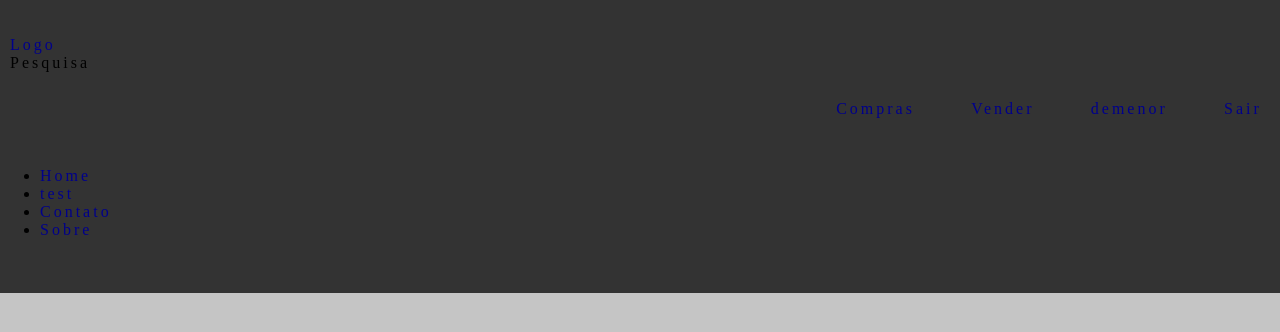
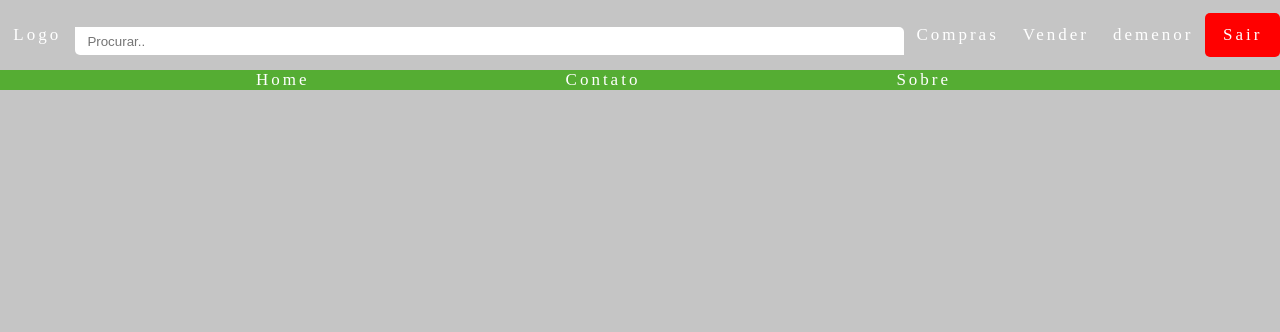
Before and after one commit to MrFahrenhei/agroyellow, a PHP site: page /home.php in a window 1280 px wide. Shown: the top 332 px of the page. Run offline with PHP 8.4, Linux system fonts and the light colour scheme; a user stored in the database is signed in.

Commit message:
Nav bar ta um aço

```diff
--- a/navbar.php
+++ b/navbar.php
@@ -3,24 +3,23 @@
 
 <div id="navPrincipal" class="menuContainer fixed">
   <div id="menuMaior">
-      <a href="">Logo</a>
-      <div id="pesqusia">Pesquisa</div>
       <div class="canto">
+          <a href="">Logo</a>
+          <input type="text" placeholder="Procurar..">
           <a href="#home">Compras</a>
           <a href="#contact">Vender</a>
           <?php
             if ($_SESSION['nome'] == true) {
-            echo'<a style=" !important"  href="perfil.php">'.$_SESSION['nome'].'</a>';
-            echo '<a style="float:right; border: none;!important" href="logout.php">Sair</a>';}
+            echo'<a href="perfil.php">'.$_SESSION['nome'].'</a>';
+            echo'<a style="background-color:red; border-radius:5px; !important" href="logout.php">Sair</a>';}
           ?>
       </div>
   </div>
   <div id="menuMenor">
-    <ul>
+      <ul>
         <li><a href="#home">Home</a></li>
-        <li><a href="#contact">test</a></li>
         <li><a href="#contact">Contato</a></li>
         <li><a href="#about">Sobre</a></li>
-        </ul>
+      </ul>
   </div>
 </div>
--- a/styles/navbar.css
+++ b/styles/navbar.css
@@ -3,20 +3,83 @@ body{
     padding: none;
     letter-spacing: 3px;
 }
+
+#navPrincipal{
+  text-decoration: none;
+
+}
+#menuMaior .canto input[type=text] {
+  padding: 0.5% 50% 0.5% 1%;
+  border: none;
+  margin: 1% 0% 0% 0%;
+  border-radius: 0px 5px;
+}
+#menuMaior a {
+  float: left;
+  padding: 12px;
+  color: white;
+  text-decoration: none;
+  font-size: 17px;
+  width: 16.6%;
+  text-align: center;
+}
+.canto{
+  margin: 0% 0% 0% 0%;
+  padding:1% 0% 1% 0%;
+  display: flex;
+  align-items: center;
+}
+#menuMenor{
+  background-color: #55ad33;
+  display:flex;
+}
+#menuMenor ul {
+  width: 100%;
+  list-style-type: none;
+  margin: 0;
+  padding: 0;
+}
+#menuMenor li{
+  display:inline;
+  float:left;
+  margin: 0% 0% 0% 20%;
+  padding: 0% 0% 0% 0%;
+  color: white;
+
+  font-size: 17px;
+  text-align: center;
+}
+#menuMenor a{
+  float: left;
+  display:block;
+  text-decoration: none;
+  color:white;
+}
+#menuMenor a:hover{
+  color:black;
+}
+li:last-child{
+  border-right: none;
+}
+
+
+
+/*
 #navPrincipal{
   width:100%;
   min-height: 70px;
   margin: 0;
   padding: 2% 0% 3% 0%;
-  float: right;
   background-color: #333;
+  text-decoration: none;
+  float: left;
+  display: block;
 }
 #menuMaior{
-  display: inline-block;
-  width: 100%;
+  display: flex;
+
   min-height: 80px;
   max-height: 189px;
-  padding: 10px 10px 5px;
   margin: 0;
   justify-content: center;
 }
@@ -32,7 +95,7 @@ body{
   text-decoration: none;
 }
 
-/*  li {
+li {
     display:inline-block;
     border-bottom: 1px solid #bbb;
   }
```
